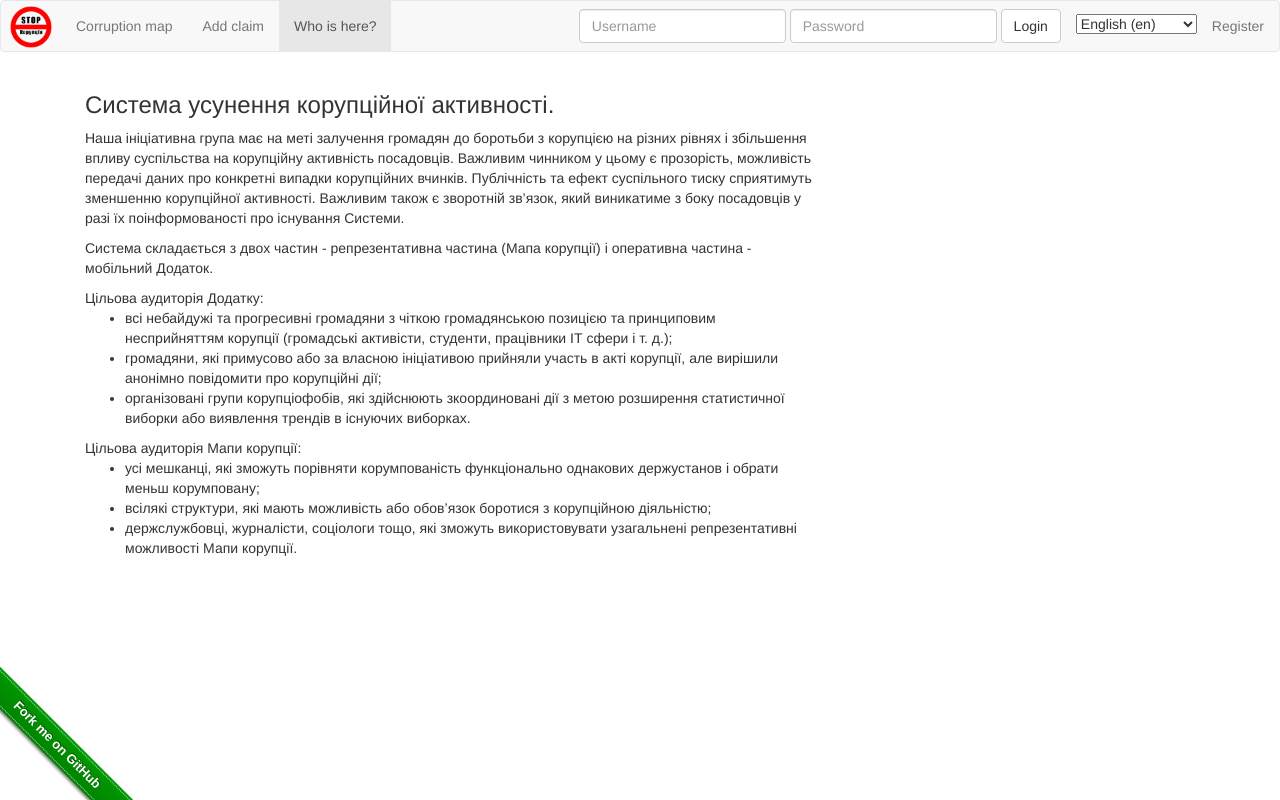
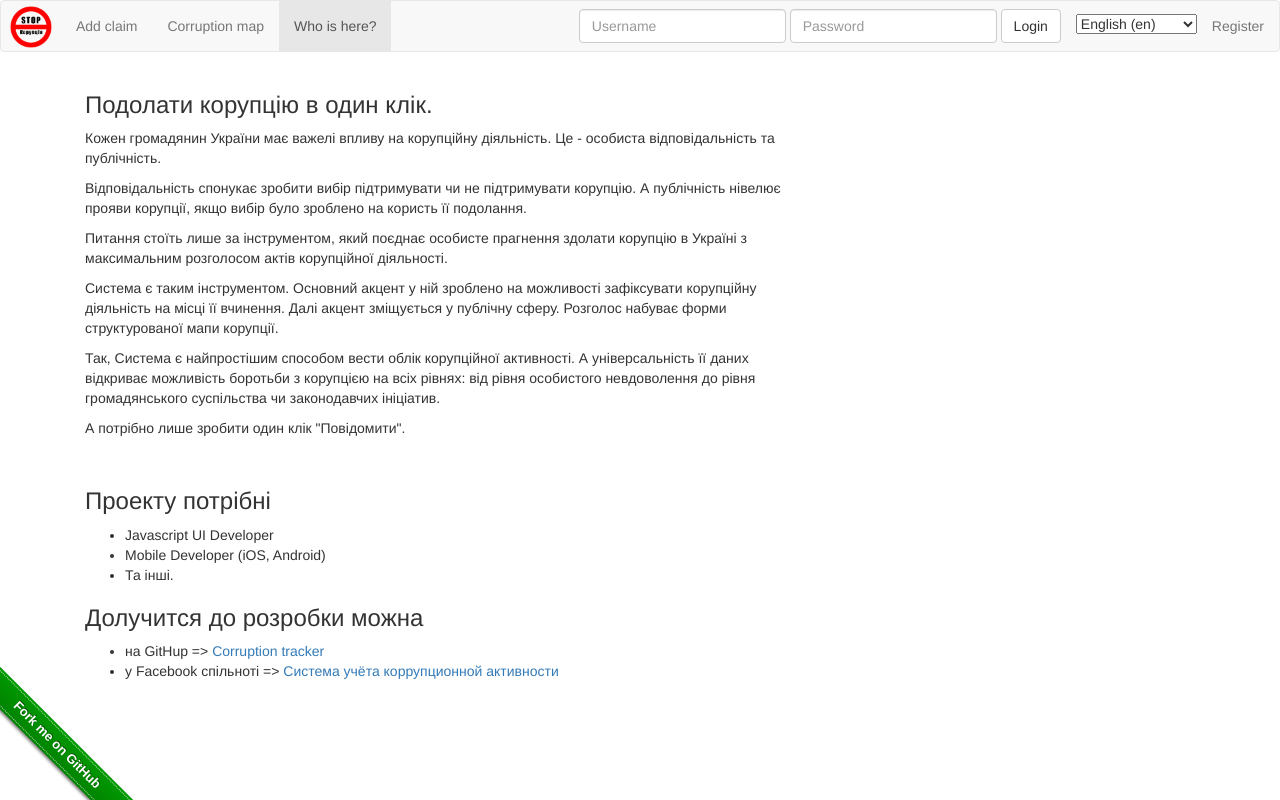
Before and after one commit to autogestion/corruption_tracker, a Django app: page /about in a window 1280 px wide. Run offline with Django 3.2, Linux system fonts and the light colour scheme; parts of the project's set-up code (start-up, migrations or seed data) failed here and were passed over; some libraries are stand-ins or nearby versions.

Commit message:
improve appearance

```diff
--- a/corruption_tracker/urls.py
+++ b/corruption_tracker/urls.py
@@ -34,8 +34,8 @@ urlpatterns = [
         {'next_page': '/'}),
     url(r'^accounts/', include('allauth.urls')),
 
-    url(r'^$', views.home, name="home"),
-    url(r'^add_page$', views.add_page, name="add_page"),
+    url(r'^$', views.add_page, name="add_page"),
+    url(r'^map$', views.map, name="map"),
     url(r'^about$', views.about, name="about"),
 
     # AJAX calls
--- a/corruption_tracker/views.py
+++ b/corruption_tracker/views.py
@@ -9,13 +9,6 @@ from django.contrib.auth import authenticate, login, logout
 from geoinfo.models import Layer
 
 
-def home(request):
-    resp_dict = Layer.objects.get(is_default=True).generate_json()
-    resp_dict['page'] = 'home'
-
-    return render(request, 'home.html', resp_dict)
-
-
 def add_page(request):
     resp_dict = Layer.objects.get(is_default=True).generate_json(add=True)
     resp_dict['page'] = 'add_page'
@@ -25,6 +18,13 @@ def add_page(request):
     resp_dict['recaptcha_public'] = settings.RECAPTCHA_PUBLIC
 
     return render(request, 'add_page.html', resp_dict)
+
+
+def map(request):
+    resp_dict = Layer.objects.get(is_default=True).generate_json()
+    resp_dict['page'] = 'map'
+
+    return render(request, 'home.html', resp_dict)
 
 
 def about(request):
--- a/templates/about.html
+++ b/templates/about.html
@@ -2,33 +2,26 @@
 {% block map %}
 <div class="container">
     <div class="col-md-8">
-        <h3>Система усунення корупційної активності.</h3>
+        <h3>Подолати корупцію в один клік.</h3>
+        <p>Кожен громадянин України має важелі впливу на корупційну діяльність. Це - особиста відповідальність та публічність.</p>
+        <p>Відповідальність спонукає зробити вибір підтримувати чи не підтримувати корупцію. А публічність нівелює прояви корупції, якщо вибір було зроблено на користь її подолання.</p>
+        <p>Питання стоїть лише за інструментом, який поєднає особисте прагнення здолати корупцію в Україні з максимальним розголосом актів корупційної діяльності.</p>
+        <p>Система є таким інструментом. Основний акцент у ній зроблено на можливості зафіксувати корупційну діяльність на місці її вчинення. Далі акцент зміщується у публічну сферу. Розголос набуває форми структурованої мапи корупції.</p>
+        <p>Так, Система є найпростішим способом вести облік корупційної активності. А універсальність її даних відкриває можливість боротьби з корупцією на всіх рівнях: від рівня особистого невдоволення до рівня громадянського суспільства чи законодавчих ініціатив.</p>
+        <p>А потрібно лише зробити один клік "Повідомити".</p>
+        <br>
+        <h3>Проекту потрібні</h3>
+            <ul>
+            <li>Javascript UI Developer</li>
+            <li>Mobile Developer (iOS, Android)</li>
+            <li>Та інші.</li>
+            </ul>
+        <h3>Долучится до розробки можна</h3>
+            <ul>
+            <li>на GitHup => <a href='https://github.com/autogestion/corruption_tracker' target="_blank">Corruption tracker</a></li>
+            <li>у Facebook спільноті => <a href='https://www.facebook.com/activecorruptiontracking/' target="_blank">Система учёта коррупционной активности</a></li>
+           </ul>
 
-        <p>Наша ініціативна група має на меті залучення громадян до боротьби з корупцією на різних рівнях і збільшення впливу суспільства на корупційну активність посадовців.
-        Важливим чинником у цьому є прозорість, можливість передачі даних про конкретні випадки корупційних вчинків. Публічність та ефект суспільного тиску сприятимуть зменшенню корупційної активності. Важливим також є зворотній зв’язок, який виникатиме з боку посадовців у разі їх поінформованості про існування Системи.</p>
-        <p>Система складається з двох частин - репрезентативна частина (Мапа корупції) і оперативна частина - мобільний Додаток.</p>
-
-
-            Цільова аудиторія Додатку:</br>
-
-            <ul>
-            <li>всі небайдужі та прогресивні громадяни з чіткою громадянською позицією та принциповим несприйняттям корупції (громадські активісти, студенти, працівники ІТ сфери і т. д.);</li>
-
-            <li>громадяни, які примусово або за власною ініціативою прийняли участь в акті корупції, але вирішили анонімно повідомити про корупційні дії;</li>
-
-            <li>організовані групи корупціофобів, які здійснюють зкоординовані дії з метою розширення статистичної виборки або виявлення трендів в існуючих виборках.</li>
-            </ul>
-
-
-
-            Цільова аудиторія Мапи корупції:</br>
-            <ul>
-            <li>усі мешканці, які зможуть порівняти корумпованість функціонально однакових держустанов і обрати меньш корумповану;</li>
-
-            <li>всілякі структури, які мають можливість або обов’язок боротися з корупційною діяльністю;</li>
-
-            <li>держслужбовці, журналісти, соціологи тощо, які зможуть використовувати узагальнені репрезентативні можливості Мапи корупції.</li>
-            </ul>
 
     </div>
 </div>
--- a/templates/base.html
+++ b/templates/base.html
@@ -29,8 +29,8 @@
             <a class="navbar-brand" href="#"><img src="{% static "img/logo.png" %}" height="42" width="42"></a>
         </div>
         <ul class="nav navbar-nav">
-            <li {% if page == 'home' %} class="active"{% endif %}><a href="{% url 'home' %}">{% trans "Corruption map" %}</a></li>
             <li {% if page == 'add_page' %} class="active"{% endif %}><a href="{% url 'add_page' %}">{% trans "Add claim" %}</a></li>
+            <li {% if page == 'map' %} class="active"{% endif %}><a href="{% url 'map' %}">{% trans "Corruption map" %}</a></li>
             <li {% if page == 'about' %} class="active"{% endif %}><a href="{% url 'about' %}">{% trans "Who is here?" %}</a></li>
         </ul>
 
@@ -89,7 +89,7 @@
           <div class="container"><a href="https://github.com/autogestion/corruption_tracker" target="_blank">Powered by Corruption tracker</a>
         </div>
     </div> -->
-    <div class="github-fork-ribbon-wrapper left-bottom">
+    <div class="github-fork-ribbon-wrapper left-bottom hidden-xs">
         <div class="github-fork-ribbon">
             <a href="https://github.com/autogestion/corruption_tracker" target="_blank">Fork me on GitHub</a>
         </div>
```
Also changed, not shown: README.md, locale/en/LC_MESSAGES/django.po, locale/ru/LC_MESSAGES/django.po, locale/uk/LC_MESSAGES/django.po, 3 other files.
